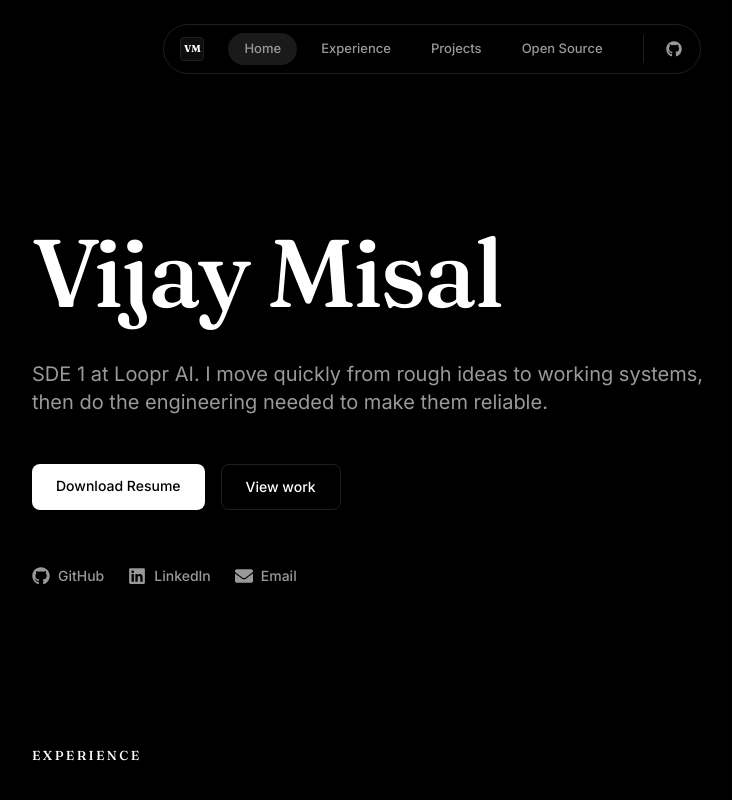
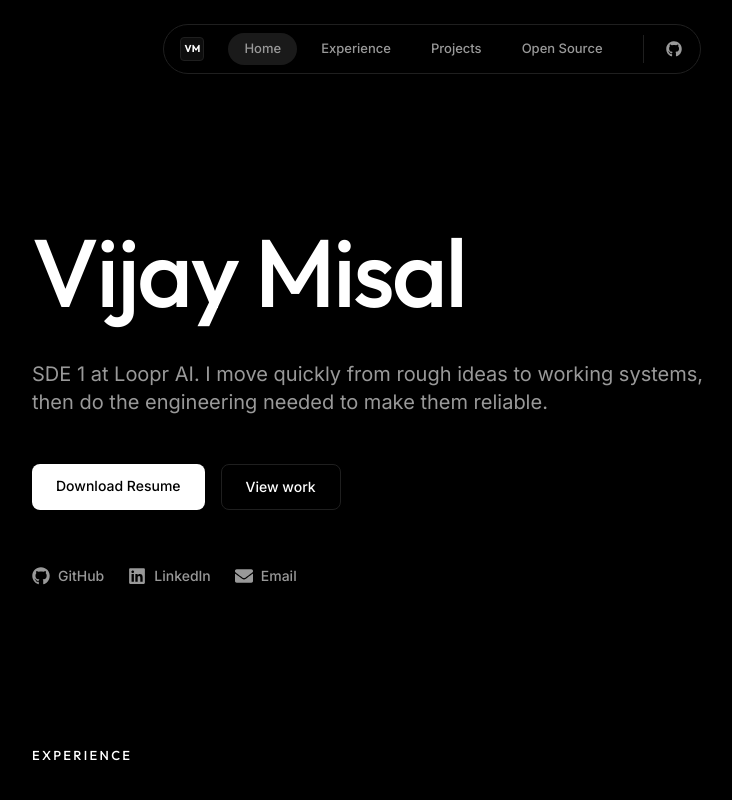
Before and after one commit to vjymisal0/portfolio-vijay, a Next.js app: page / in a window 1280 px wide. Shown: the top 800 px of the page, without its empty margins (208-940 px from the left). Built offline with nearby package versions, Linux system fonts and the light colour scheme; no server answers.

Commit message:
Update typography to Outfit (inspired by Shahrukh Anwar)

```diff
--- a/app/layout.tsx
+++ b/app/layout.tsx
@@ -1,5 +1,5 @@
 import './globals.css'
-import { Inter, Fraunces } from 'next/font/google'
+import { Inter, Outfit } from 'next/font/google'
 import { Metadata } from 'next'
 
 const inter = Inter({
@@ -8,10 +8,10 @@ const inter = Inter({
   variable: '--font-sans',
 })
 
-const fraunces = Fraunces({
+const outfit = Outfit({
   subsets: ['latin'],
   display: 'swap',
-  variable: '--font-serif',
+  variable: '--font-display',
 })
 
 const siteUrl = 'https://vijaymisal.vercel.app'
@@ -91,7 +91,7 @@ export default function RootLayout({
   }
 
   return (
-    <html lang="en" className={`dark ${inter.variable} ${fraunces.variable}`}>
+    <html lang="en" className={`dark ${inter.variable} ${outfit.variable}`}>
       <body className={`${inter.className} bg-background text-foreground antialiased selection:bg-primary/30 selection:text-primary`}>
         <script type="application/ld+json" dangerouslySetInnerHTML={{ __html: JSON.stringify(personSchema) }} />
         {children}
--- a/tailwind.config.ts
+++ b/tailwind.config.ts
@@ -11,9 +11,9 @@ export default {
   	extend: {
   		fontFamily: {
   			sans: ['var(--font-sans)', 'ui-sans-serif', 'system-ui', 'sans-serif'],
-  			serif: ['var(--font-serif)', 'Georgia', 'serif'],
-  			display: ['var(--font-serif)', 'Georgia', 'serif'],
-  			reading: ['var(--font-serif)', 'Georgia', 'serif'],
+  			serif: ['var(--font-display)', 'Outfit', 'sans-serif'],
+  			display: ['var(--font-display)', 'Outfit', 'sans-serif'],
+  			reading: ['var(--font-display)', 'Outfit', 'sans-serif'],
   			mono: ['var(--font-mono-notes)', 'ui-monospace', 'SFMono-Regular', 'monospace'],
   		},
   		colors: {
```
